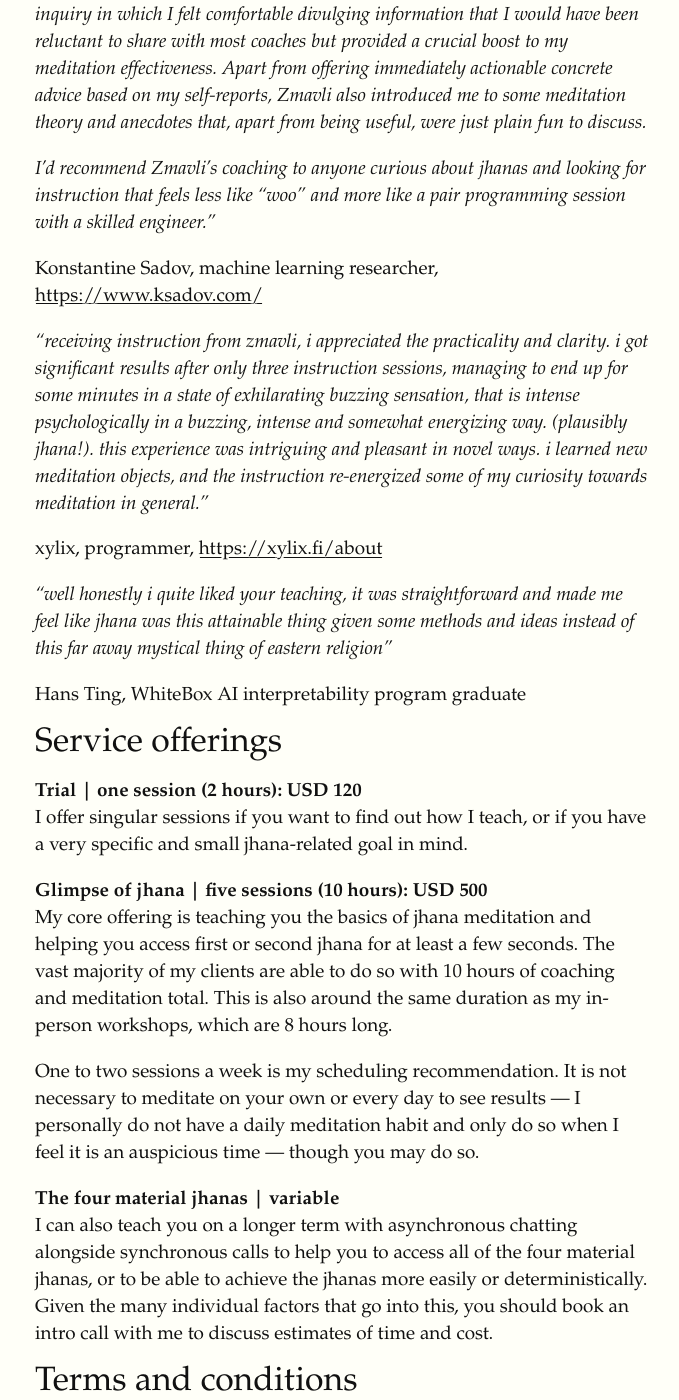
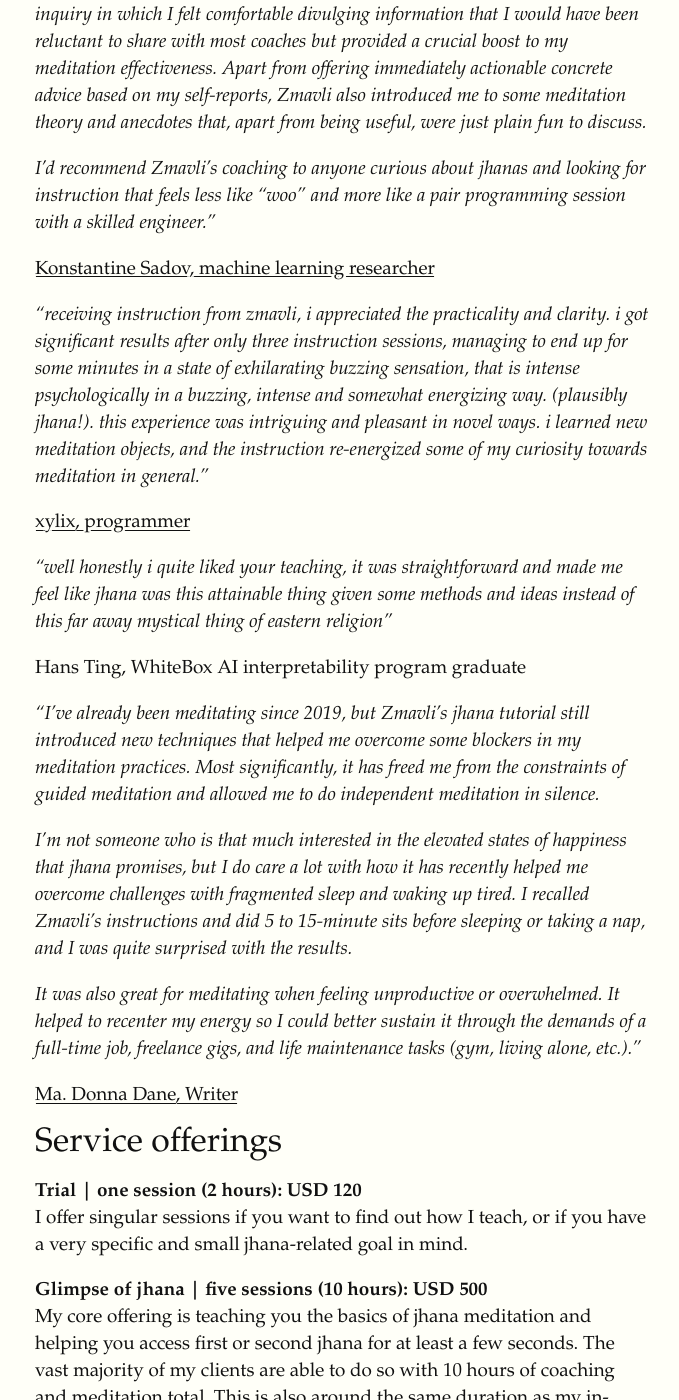
Before and after one commit to Zmavli/kibykarni, a Jekyll site: the page built from jhana.md, in a window 1280 px wide and 1400 px high, scrolled down 1321 px. Shown: the whole window, without its empty margins (125-804 px from the left). Built offline with Jekyll 4.4.1, drawn with Linux system fonts in a browser that asks for light colours.

Commit message:
Add Ma Donna Dane testimonial

```diff
--- a/jhana.md
+++ b/jhana.md
@@ -28,16 +28,23 @@ You can also email me at zcaimle [a t] gmail [d o t] com, DM me on X/Twitter @zm
 
 *I'd recommend Zmavli's coaching to anyone curious about jhanas and looking for instruction that feels less like "woo" and more like a pair programming session with a skilled engineer."*
 
-Konstantine Sadov, machine learning researcher, [https://www.ksadov.com/](https://www.ksadov.com/)
+[Konstantine Sadov, machine learning researcher](https://www.ksadov.com/)
 
 *"receiving instruction from zmavli, i appreciated the practicality and clarity. i got significant results after only three instruction sessions, managing to end up for some minutes in a state of exhilarating buzzing sensation, that is intense psychologically in a buzzing, intense and somewhat energizing way. (plausibly jhana!). this experience was intriguing and pleasant in novel ways. i learned new meditation objects, and the instruction re-energized some of my curiosity towards meditation in general."*
 
-xylix, programmer, [https://xylix.fi/about](https://xylix.fi/about)
+[xylix, programmer](https://xylix.fi/about)
 
 *"well honestly i quite liked your teaching, it was straightforward and made me feel like jhana was this attainable thing given some methods and ideas instead of this far away mystical thing of eastern religion"*
 
 Hans Ting, WhiteBox AI interpretability program graduate
 
+*"I’ve already been meditating since 2019, but Zmavli’s jhana tutorial still introduced new techniques that helped me overcome some blockers in my meditation practices. Most significantly, it has freed me from the constraints of guided meditation and allowed me to do independent meditation in silence.*
+
+*I’m not someone who is that much interested in the elevated states of happiness that jhana promises, but I do care a lot with how it has recently helped me overcome challenges with fragmented sleep and waking up tired. I recalled Zmavli’s instructions and did 5 to 15-minute sits before sleeping or taking a nap, and I was quite surprised with the results.*
+
+*It was also great for meditating when feeling unproductive or overwhelmed. It helped to recenter my energy so I could better sustain it through the demands of a full-time job, freelance gigs, and life maintenance tasks (gym, living alone, etc.)."*
+
+[Ma. Donna Dane, Writer](https://www.linkedin.com/in/ma-donna-dane-074328258/)
 
 # Service offerings
 
```
